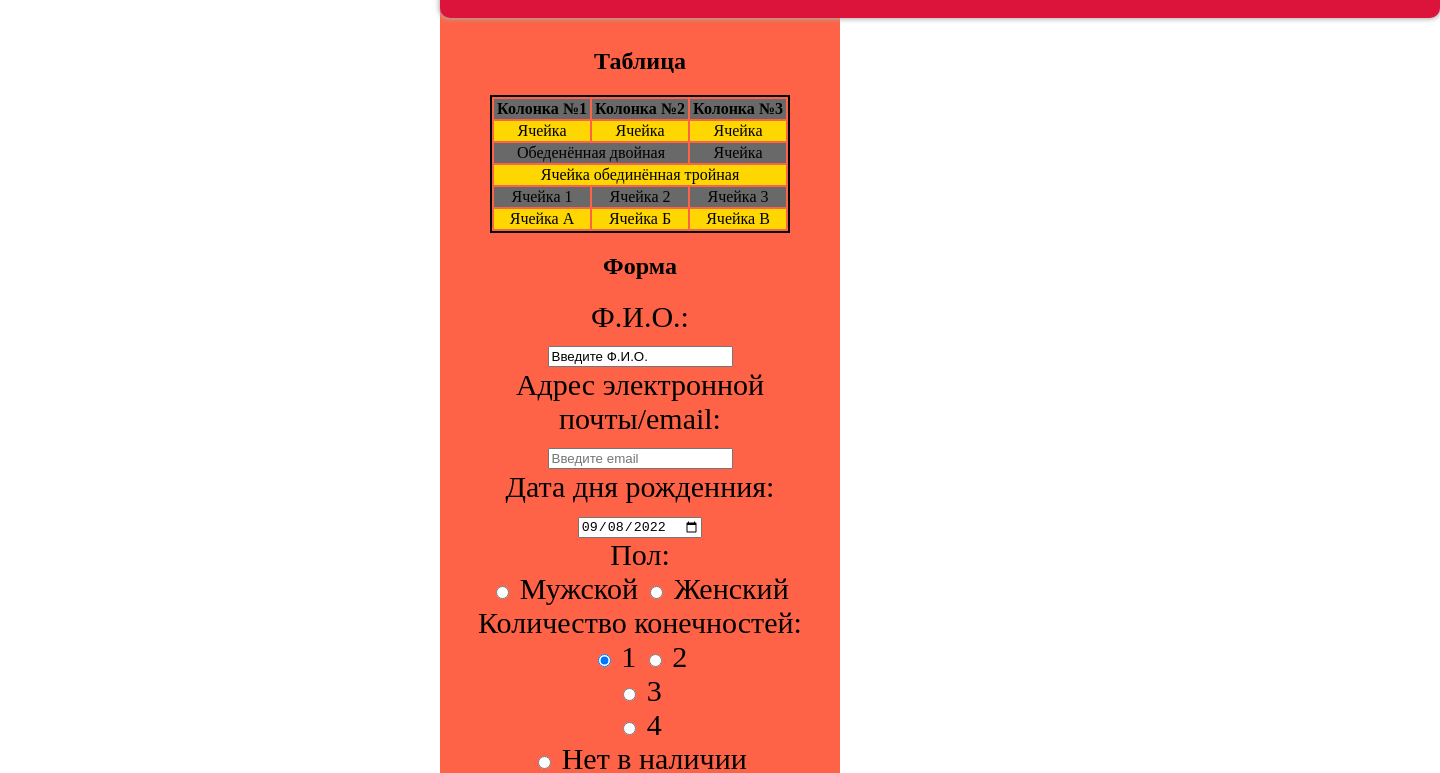
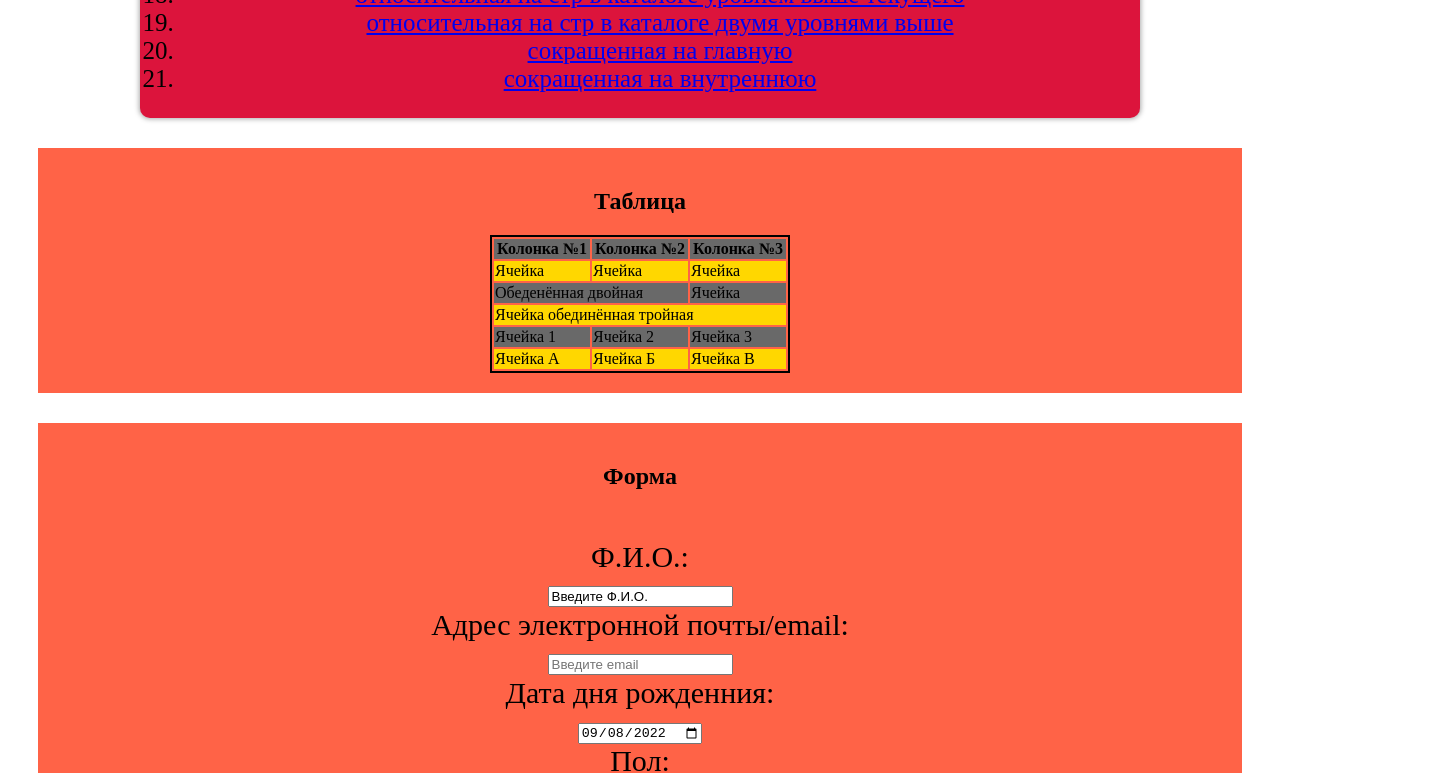
Before and after one commit to NekrasovDS/NekrasovDS3.github.io, a plain HTML site: page index.html in a window 1280 px wide. Shown: the part 1183-1956 px from the top of the page, 1440 px wide, since content can reach past the window. Drawn offline with Linux system fonts and the light colour scheme.

Commit message:
Update style.css

```diff
--- a/style.css
+++ b/style.css
@@ -1,11 +1,3 @@
-div{
-    text-align: center;
-    background: #ff6347;
-    width: 400px;
-    margin-left: auto;
-    margin-right: auto;
-}
-
 table{
     width: 300px;
     border: 2px solid black;
@@ -19,10 +11,9 @@ tb{
 form{
     text-align: center;
     font-size: 30px;
-    background:	#FF6347;
-    width: 400px;
-    margin-left: auto;
-    margin-right: auto;
+	margin: 30px;
+	padding:20px;
+
 }
 
 ol{
@@ -53,17 +44,25 @@ nav{
     margin: 30px auto;
 	order: 1;
 	flex: 1;
-
+	justify-content:center;
 }
 
-.blok2{
+#page2{
+	background: #ff6347;
 	order: 3;
 	flex:3;
+	justify-content:center;
+	margin: 30px;
+	padding:20px;
 }
 
-.blok3{
+#page3{
+	background: #ff6347;
 	order: 2;
 	flex:4;
+	justify-content:center;
+	margin: 30px;
+	padding:20px;
 }
 
 #pages{
@@ -73,7 +72,7 @@ nav{
 }
 
 header{
-    height: 200px;
+    height: 300px;
 background: linear-gradient(90deg, #8B4513, #FFD700);
 }
 
@@ -107,7 +106,6 @@ h3{
 #testall{
 	display: flex;
 	flex-direction: column;
-	justify-content:center;
 }
 
 
@@ -117,21 +115,21 @@ h3{
 	display:inline-block;
 		width: 500px;
 }
-	#testall {
+	#allp {
 		flex-direction: column;
 }
-	.blok1{
+	#page1{
 		order: 1;
 		weight:300px;
 }
 
-	.blok2{
+	#page2{
 		order: 3;
 		weight:300px;
 		justify-content:center;
 }
 
-	.blok3{
+	#page3{
 		order: 2;
 		weight:300px;
 }
```
